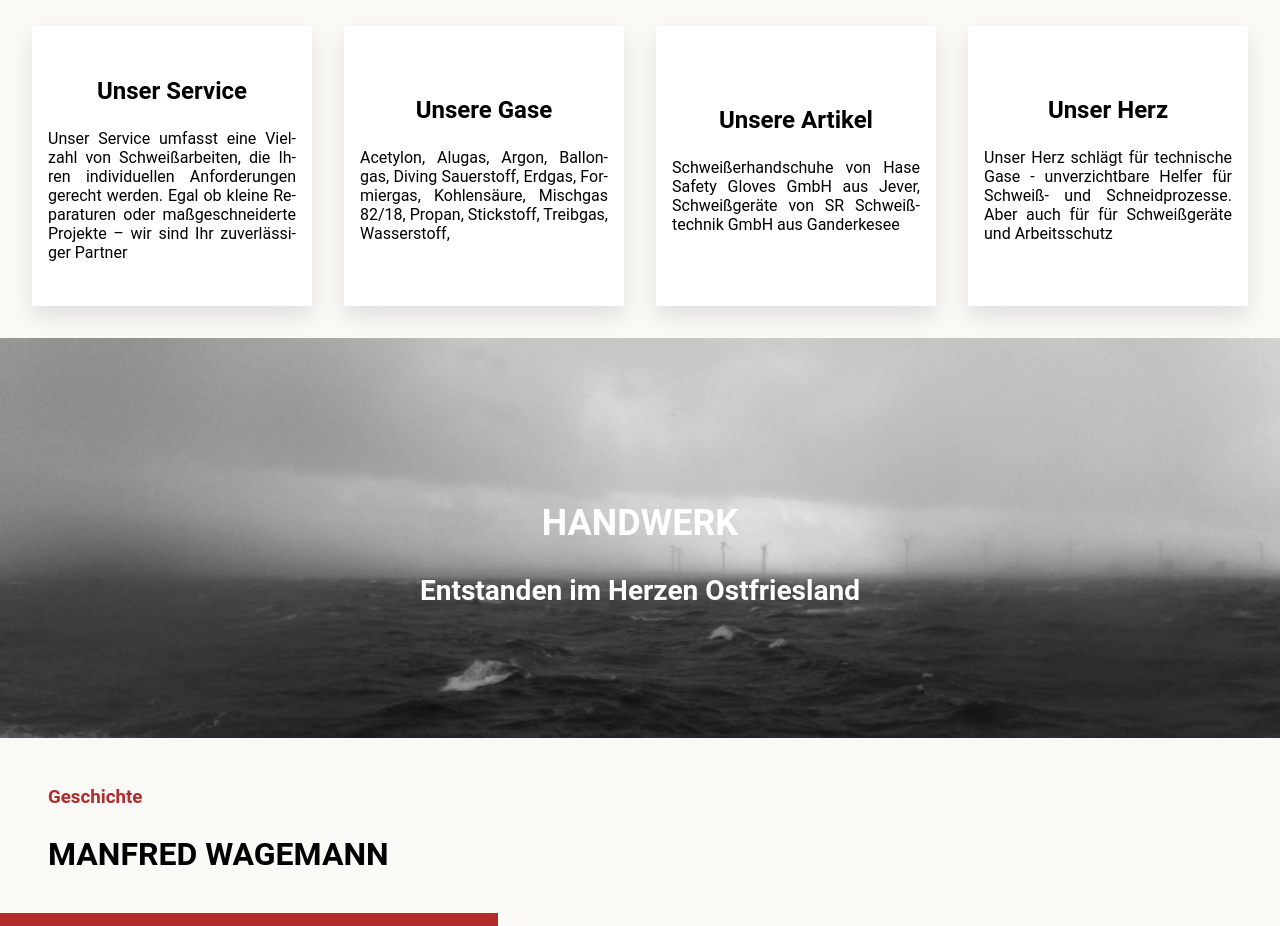
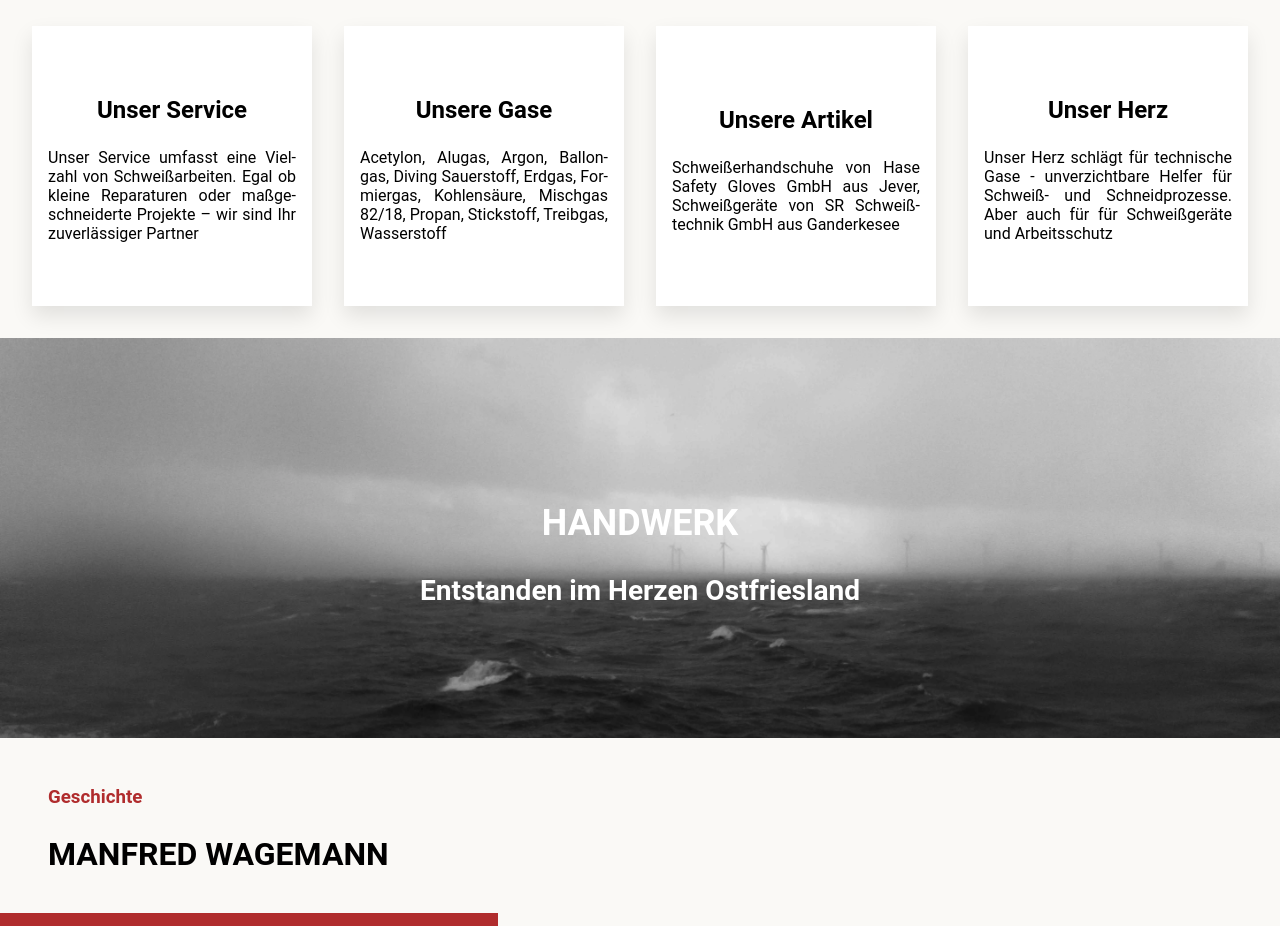
Before and after one commit to coodaa/schweissservice, a Next.js app: page / in a window 1280 px wide. Shown: the part 2000-2926 px from the top of the page. Built offline with nearby package versions, Linux system fonts and the light colour scheme; a web font is replaced by a local one.

Commit message:
update content

```diff
--- a/pages/index.js
+++ b/pages/index.js
@@ -21,12 +21,14 @@
   const quadData = [
     {
       title: "Unser Service",
-      text: "Unser Service umfasst eine Vielzahl von Schweißarbeiten, die Ihren individuellen Anforderungen gerecht werden. Egal ob kleine Reparaturen oder maßgeschneiderte Projekte – wir sind Ihr zuverlässiger Partner",
+      text: "Unser Service umfasst eine Vielzahl von Schweißarbeiten. Egal ob kleine Reparaturen oder maßgeschneiderte Projekte – wir sind Ihr zuverlässiger Partner",
     },
+
     {
       title: "Unsere Gase",
-      text: "Acetylon, Alugas, Argon, Ballongas, Diving Sauerstoff, Erdgas, Formiergas, Kohlensäure, Mischgas 82/18, Propan, Stickstoff, Treibgas, Wasserstoff,",
+      text: "Acetylon, Alugas, Argon, Ballongas, Diving Sauerstoff, Erdgas, Formiergas, Kohlensäure, Mischgas 82/18, Propan, Stickstoff, Treibgas, Wasserstoff",
     },
+
     {
       title: "Unsere Artikel",
       text: "Schweißerhandschuhe von Hase Safety Gloves GmbH aus Jever, Schweißgeräte von SR Schweißtechnik GmbH aus Ganderkesee",
```
